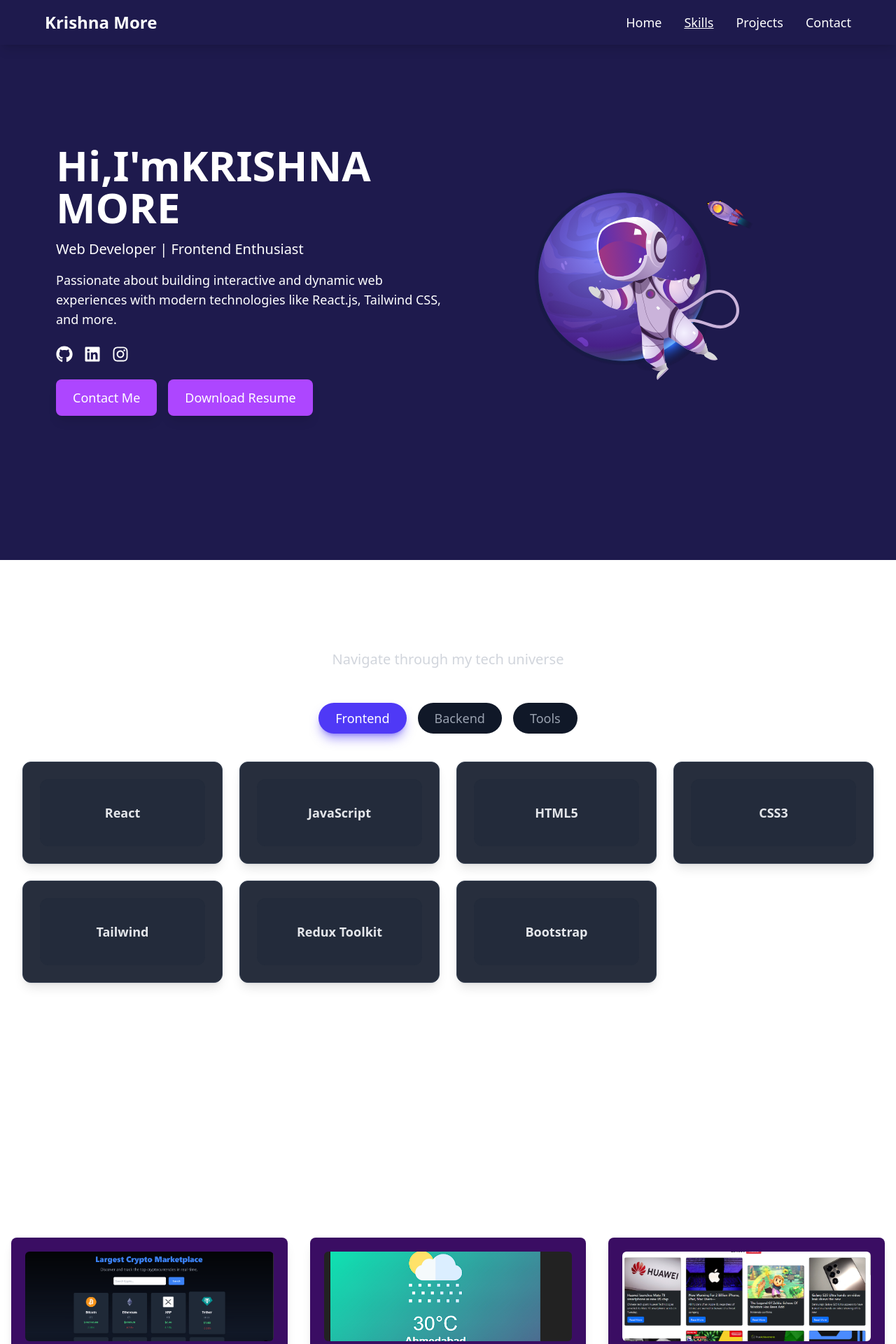
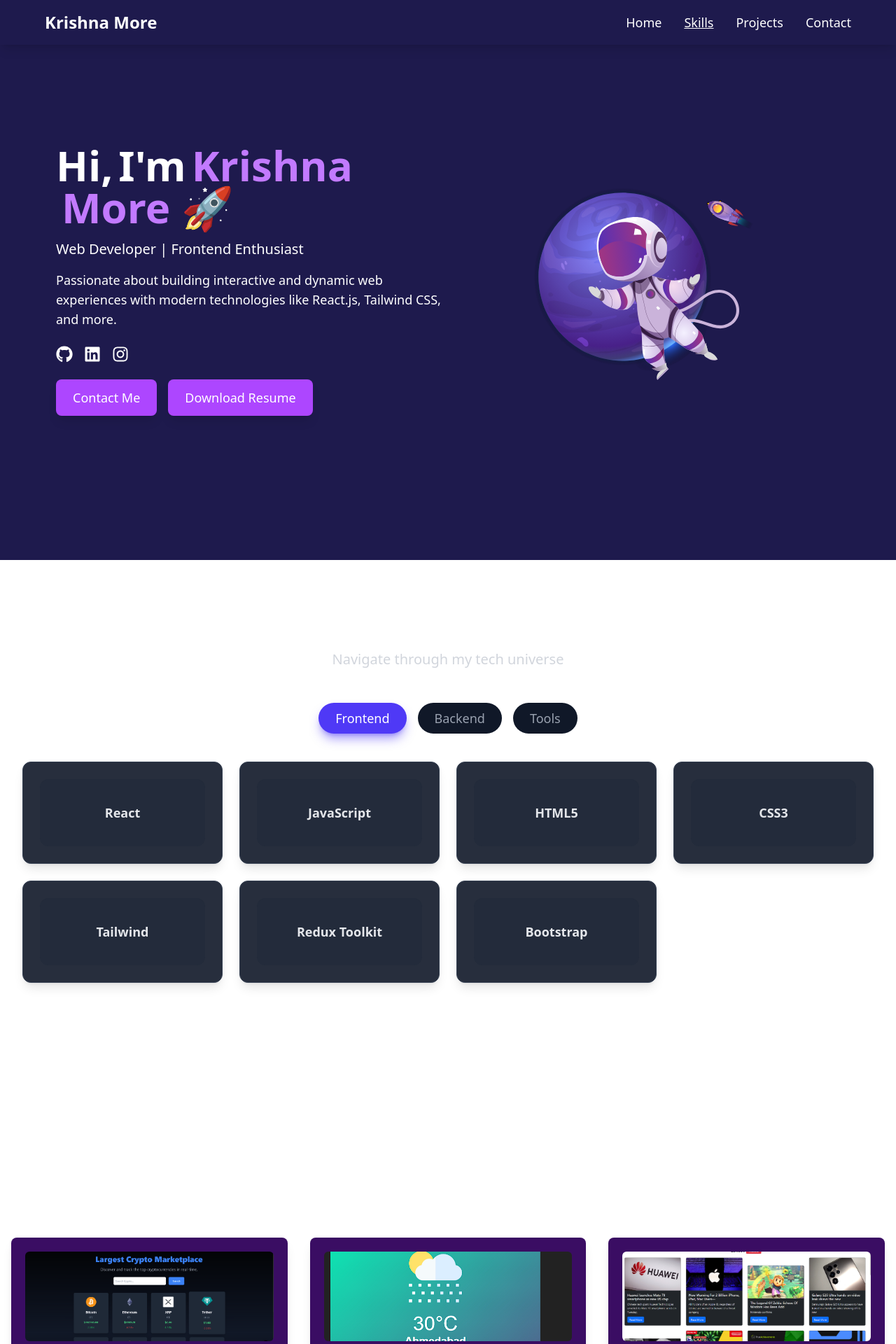
Before and after one commit to KrishnaMore19/portfolio1, a React (Vite) app: page / in a window 1280 px wide. Shown: the top 1920 px of the page at 70% size. Built offline with nearby package versions, Linux system fonts and the light colour scheme.

Commit message:
Updated code with recent changes

```diff
--- a/src/App.jsx
+++ b/src/App.jsx
@@ -1,5 +1,5 @@
-import { useState, useEffect } from "react";
-import { motion } from "framer-motion";
+import { useState, useEffect, useMemo } from "react";
+import { motion, AnimatePresence } from "framer-motion";
 import Navbar from "./components/Navbar";
 import Hero from "./components/Hero";
 import Skills from "./components/Skills";
@@ -7,82 +7,136 @@ import Projects from "./components/Projects";
 import Contact from "./components/Contact";
 import StarsBackground from "./components/StarsBackground";
 
+const sections = [
+  { id: "Home", Component: Hero },
+  { id: "skills", Component: Skills },
+  { id: "projects", Component: Projects },
+  { id: "contact", Component: Contact }
+];
+
+const sectionVariants = {
+  hidden: { opacity: 0, y: 50 },
+  visible: {
+    opacity: 1,
+    y: 0,
+    transition: {
+      duration: 0.8,
+      ease: "easeOut"
+    }
+  },
+  exit: {
+    opacity: 0,
+    y: -50,
+    transition: {
+      duration: 0.4
+    }
+  }
+};
+
 function App() {
-  const [activeSection, setActiveSection] = useState("hero");
+  const [activeSection, setActiveSection] = useState("Home");
+  const [scrollDirection, setScrollDirection] = useState("down");
+  const [lastScrollY, setLastScrollY] = useState(0);
+
+  // Memoized intersection observer options
+  const observerOptions = useMemo(() => ({
+    rootMargin: "-50% 0px",
+    threshold: [0, 0.5, 1]
+  }), []);
 
   useEffect(() => {
+    let prevScrollY = window.scrollY;
+
     const handleScroll = () => {
-      const sections = ["Home", "skills", "projects", "contact"];
-      let currentSection = "Home";
+      const currentScrollY = window.scrollY;
+      setScrollDirection(currentScrollY > prevScrollY ? "down" : "up");
+      prevScrollY = currentScrollY;
 
-      for (let section of sections) {
-        const element = document.getElementById(section);
-        if (element) {
+      // Debounced section detection
+      if (Math.abs(currentScrollY - lastScrollY) > 50) {
+        const currentSection = sections.find(section => {
+          const element = document.getElementById(section.id);
+          if (!element) return false;
+
           const rect = element.getBoundingClientRect();
-          if (rect.top >= -50 && rect.top < window.innerHeight / 2) {
-            currentSection = section;
-          }
+          return rect.top >= -window.innerHeight / 2 && rect.top < window.innerHeight / 2;
+        });
+
+        if (currentSection) {
+          setActiveSection(currentSection.id);
+          setLastScrollY(currentScrollY);
         }
       }
-
-      setActiveSection(currentSection);
     };
 
-    window.addEventListener("scroll", handleScroll);
-    return () => window.removeEventListener("scroll", handleScroll);
-  }, []);
+    // Optimized scroll listener with requestAnimationFrame
+    let ticking = false;
+    const scrollListener = () => {
+      if (!ticking) {
+        window.requestAnimationFrame(() => {
+          handleScroll();
+          ticking = false;
+        });
+        ticking = true;
+      }
+    };
+
+    window.addEventListener("scroll", scrollListener, { passive: true });
+    return () => window.removeEventListener("scroll", scrollListener);
+  }, [lastScrollY]);
+
+  // Intersection Observer setup
+  useEffect(() => {
+    const observer = new IntersectionObserver((entries) => {
+      entries.forEach(entry => {
+        if (entry.isIntersecting && entry.intersectionRatio >= 0.5) {
+          setActiveSection(entry.target.id);
+        }
+      });
+    }, observerOptions);
+
+    sections.forEach(({ id }) => {
+      const element = document.getElementById(id);
+      if (element) observer.observe(element);
+    });
+
+    return () => observer.disconnect();
+  }, [observerOptions]);
 
   return (
-    <>
+    <div className="relative min-h-screen overflow-hidden">
       <StarsBackground />
-      <Navbar activeSection={activeSection} setActiveSection={setActiveSection} />
+      <Navbar
+        activeSection={activeSection}
+        setActiveSection={setActiveSection}
+        scrollDirection={scrollDirection}
+      />
 
-      <div className="relative z-10 flex flex-col w-full">
-        <motion.div
-          id="Home"
-          className="min-h-screen"
-          initial={{ opacity: 0, y: 50 }}
-          whileInView={{ opacity: 1, y: 0 }}
-          transition={{ duration: 0.8 }}
-          viewport={{ once: false, amount: 0.2 }}
-        >
-          <Hero />
-        </motion.div>
-
-        <motion.div
-          id="skills"
-          className="min-h-screen"
-          initial={{ opacity: 0, y: 50 }}
-          whileInView={{ opacity: 1, y: 0 }}
-          transition={{ duration: 0.8 }}
-          viewport={{ once: false, amount: 0.2 }}
-        >
-          <Skills />
-        </motion.div>
-
-        <motion.div
-          id="projects"
-          className="min-h-screen"
-          initial={{ opacity: 0, y: 50 }}
-          whileInView={{ opacity: 1, y: 0 }}
-          transition={{ duration: 0.8 }}
-          viewport={{ once: false, amount: 0.2 }}
-        >
-          <Projects />
-        </motion.div>
-
-        <motion.div
-          id="contact"
-          className="min-h-screen"
-          initial={{ opacity: 0, y: 50 }}
-          whileInView={{ opacity: 1, y: 0 }}
-          transition={{ duration: 0.8 }}
-          viewport={{ once: false, amount: 0.2 }}
-        >
-          <Contact />
-        </motion.div>
-      </div>
-    </>
+      <AnimatePresence mode="wait">
+        <div className="relative z-10 flex flex-col w-full">
+          {sections.map(({ id, Component }) => (
+            <motion.section
+              key={id}
+              id={id}
+              className="min-h-screen relative"
+              variants={sectionVariants}
+              initial="hidden"
+              whileInView="visible"
+              exit="exit"
+              viewport={{
+                once: false,
+                amount: 0.2,
+                margin: "-100px"
+              }}
+            >
+              <div className="h-full w-full">
+                <Component />
+              </div>
+            </motion.section>
+          ))}
+        </div>
+      </AnimatePresence>
+    </div>
   );
 }
 
--- a/src/components/Hero.jsx
+++ b/src/components/Hero.jsx
@@ -13,8 +13,6 @@ const textVariants = {
 };
 
 const Hero = () => {
-  const words = ["Hi,", "I'm", "KRISHNA", "MORE"];
-
   return (
     <motion.section
       id="Home"
@@ -29,21 +27,21 @@ const Hero = () => {
 
       {/* Left Side - Text Content */}
       <div className="sm:w-1/2 text-center sm:text-left z-10">
-        <h1 className="text-3xl sm:text-4xl md:text-5xl lg:text-6xl font-bold mb-4 flex flex-wrap justify-center sm:justify-start inline-flex whitespace-nowrap">
-          {words.map((word, i) => (
-            <motion.span
-            key={i}
-            className="text-3xl sm:text-4xl md:text-5xl lg:text-6xl font-bold"
-            variants={textVariants}
-            initial="hidden"
-            whileInView="visible"
-            viewport={{ once: true }}
-            custom={i}
-          >
-            {word}
+        <motion.div className="text-3xl sm:text-4xl md:text-5xl lg:text-6xl font-bold mb-4 flex flex-wrap justify-center sm:justify-start">
+          <motion.span variants={textVariants} initial="hidden" whileInView="visible" viewport={{ once: true }} custom={0}>
+            Hi,
           </motion.span>
-          ))}
-        </h1>
+          <motion.span className="ml-2" variants={textVariants} initial="hidden" whileInView="visible" viewport={{ once: true }} custom={1}>
+            I'm
+          </motion.span>
+          <motion.span className="ml-2 text-purple-400" variants={textVariants} initial="hidden" whileInView="visible" viewport={{ once: true }} custom={2}>
+            Krishna
+          </motion.span>
+          <motion.span className="ml-2 text-purple-400" variants={textVariants} initial="hidden" whileInView="visible" viewport={{ once: true }} custom={3}>
+            More 🚀
+          </motion.span>
+        </motion.div>
+
         <motion.p
           className="text-lg sm:text-xl mb-3 sm:mb-4"
           initial={{ opacity: 0, y: 30 }}
@@ -60,8 +58,7 @@ const Hero = () => {
           viewport={{ once: true }}
           transition={{ duration: 1, delay: 0.4 }}
         >
-          Passionate about building interactive and dynamic web experiences with
-          modern technologies like React.js, Tailwind CSS, and more.
+          Passionate about building interactive and dynamic web experiences with modern technologies like React.js, Tailwind CSS, and more.
         </motion.p>
 
         {/* Social Links */}
@@ -72,31 +69,13 @@ const Hero = () => {
           viewport={{ once: true }}
           transition={{ duration: 1, delay: 0.6 }}
         >
-          <a
-            href="https://github.com/KrishnaMore19"
-            target="_blank"
-            rel="noopener noreferrer"
-            className="text-white text-xl sm:text-2xl hover:text-purple-400"
-            aria-label="GitHub"
-          >
+          <a href="https://github.com/KrishnaMore19" target="_blank" rel="noopener noreferrer" className="text-white text-xl sm:text-2xl hover:text-purple-400" aria-label="GitHub">
             <FaGithub />
           </a>
-          <a
-            href="https://www.linkedin.com/in/krishnamore19/"
-            target="_blank"
-            rel="noopener noreferrer"
-            className="text-white text-xl sm:text-2xl hover:text-blue-400"
-            aria-label="LinkedIn"
-          >
+          <a href="https://www.linkedin.com/in/krishnamore19/" target="_blank" rel="noopener noreferrer" className="text-white text-xl sm:text-2xl hover:text-blue-400" aria-label="LinkedIn">
             <FaLinkedin />
           </a>
-          <a
-            href="https://www.instagram.com/krishnamore1908/"
-            target="_blank"
-            rel="noopener noreferrer"
-            className="text-white text-xl sm:text-2xl hover:text-pink-400"
-            aria-label="Instagram"
-          >
+          <a href="https://www.instagram.com/krishnamore1908/" target="_blank" rel="noopener noreferrer" className="text-white text-xl sm:text-2xl hover:text-pink-400" aria-label="Instagram">
             <FaInstagram />
           </a>
         </motion.div>
--- a/src/components/Loader.jsx
+++ /dev/null
@@ -1,16 +0,0 @@
-import { motion } from "framer-motion";
-
-const Loader = () => {
-  return (
-    <motion.div
-      className="fixed inset-0 bg-[#2c1e4e] flex items-center justify-center text-white text-3xl font-bold"
-      initial={{ opacity: 1 }}
-      animate={{ opacity: 0 }}
-      transition={{ delay: 2, duration: 0.5 }}
-    >
-      Loading...
-    </motion.div>
-  );
-};
-
-export default Loader;
```
Also changed, not shown: src/components/Skills.jsx (line endings or trailing spaces).
